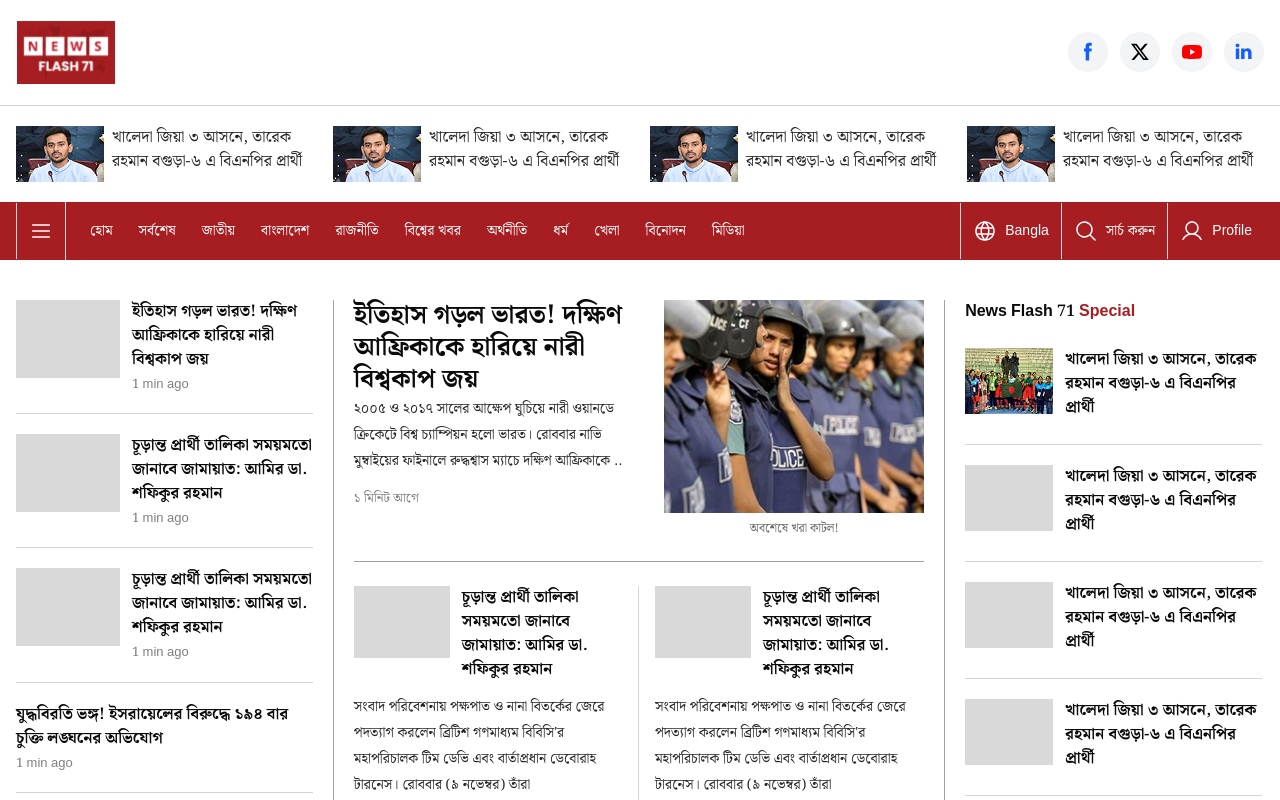
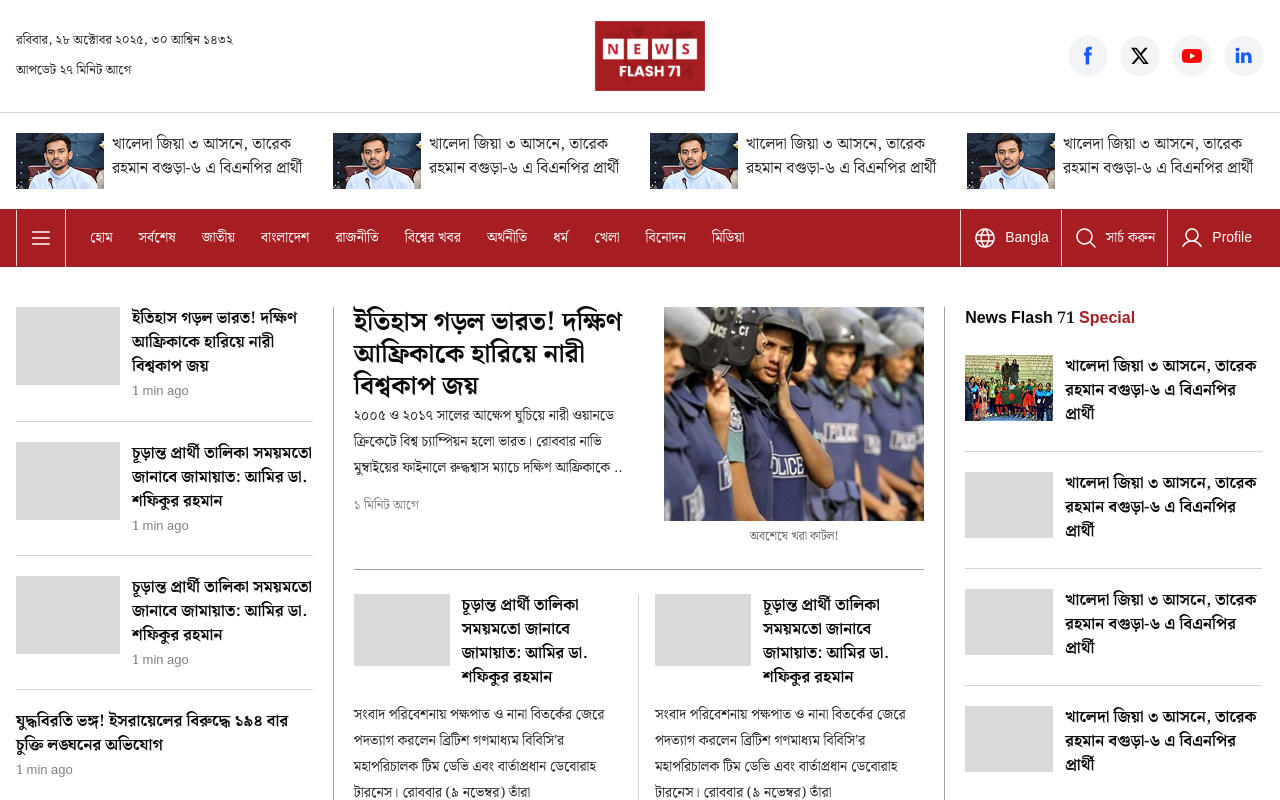
Before and after one commit to programmerrm/news-paper, a Next.js app: page / in a window 1280 px wide. Shown: the top 800 px of the page. Built offline with nearby package versions, Linux system fonts and the light colour scheme.

Commit message:
complete home page header issue

```diff
--- a/components/header/header.tsx
+++ b/components/header/header.tsx
@@ -104,7 +104,6 @@ const iconLinks: IconLink[] = [
 export default function Header() {
     return (
         <header className="relative">
-            {/* top header */}
             <div className=" border-b border-[#D4D4D4] py-5">
               <div className="container">
                   <TopHeader
@@ -116,10 +115,7 @@ export default function Header() {
               </div>
             </div>
 
-            {/* top news */}
             <TopNews  news={topNewsData}/>
-
-            {/* NAVBAR SECTION START */}
 
             <TopMenu
                 navItems={navItems}
--- a/components/header/topHeader.tsx
+++ b/components/header/topHeader.tsx
@@ -16,12 +16,25 @@ export default function TopHeader({
   socialLinks,
 }: Props) {
   return (
-      <div className=" flex items-center justify-between">
-        <Link href="#" className="w-16 lg:w-25">
-          <Image src={logo} alt="Logo" width={100} height={64} className="w-full h-auto" />
+    <div className="flex items-center justify-between">
+      { (dateText || updateText) && (
+        <div className="hidden lg:flex flex-col gap-1 text-[13px]">
+          {dateText && <span>{dateText}</span>}
+          {updateText && <span>{updateText}</span>}
+        </div>
+      )}
+
+      <Link href="#" className="w-16 sm:w-20 md:w-24 lg:w-28">
+        <Image
+          src={logo}
+          alt="Logo"
+          width={150}
+          height={64}
+          className="w-full h-auto"
+        />
       </Link>
 
-        <div className="flex gap-3">
+      <div className="flex gap-2 sm:gap-3">
         {socialLinks.map((item, i) => (
           <Link
             key={i}
@@ -30,7 +43,13 @@ export default function TopHeader({
                        flex items-center justify-center text-blue-600 hover:text-white transition"
           >
             {item.imageSrc ? (
-                <Image src={item.imageSrc} alt="Social Icon" width={20} height={20} />
+              <Image
+                src={item.imageSrc}
+                alt="Social Icon"
+                width={16}
+                height={16}
+                className="sm:w-20 sm:h-20"
+              />
             ) : (
               item.icon
             )}
```
Lines whose indentation alone changed are shown as unchanged.
